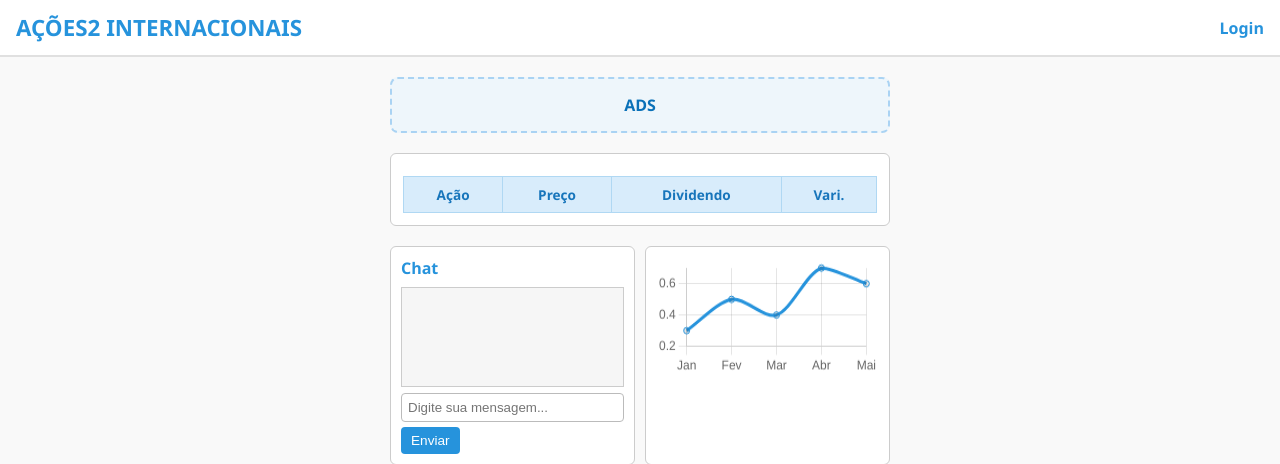
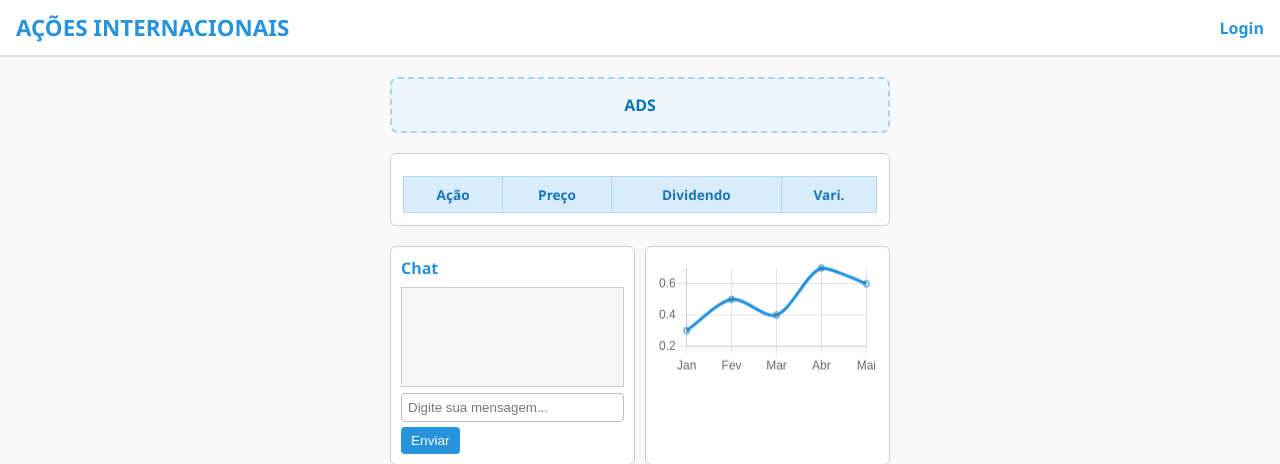
Before and after one commit to acoessinternacionais/acoes-internacionais, a PHP site: page /home.php in a window 1280 px wide. Shown: the top 464 px of the page. Run offline with PHP 8.4, Linux system fonts and the light colour scheme; lists and menus that the app fills with data are empty.

Commit message:
Update home.php

```diff
--- a/home.php
+++ b/home.php
@@ -8,14 +8,14 @@ $isLoggedIn = isset($_SESSION['usuario']);
 <head>
   <meta charset="UTF-8" />
   <meta name="viewport" content="width=device-width, initial-scale=1.0"/>
-  <title>Ações3 Internacionais</title>
+  <title>Ações Internacionais</title>
   <link rel="stylesheet" href="style.css" />
   <script src="https://cdn.jsdelivr.net/npm/chart.js"></script>
 </head>
 <body>
 
 <header>
-  <h1>AÇÕES2 INTERNACIONAIS</h1>
+  <h1>AÇÕES INTERNACIONAIS</h1>
   <a href="<?= $isLoggedIn ? 'logout.php' : 'login.php' ?>">
     <?= $isLoggedIn ? 'Logout' : 'Login' ?>
   </a>
```
